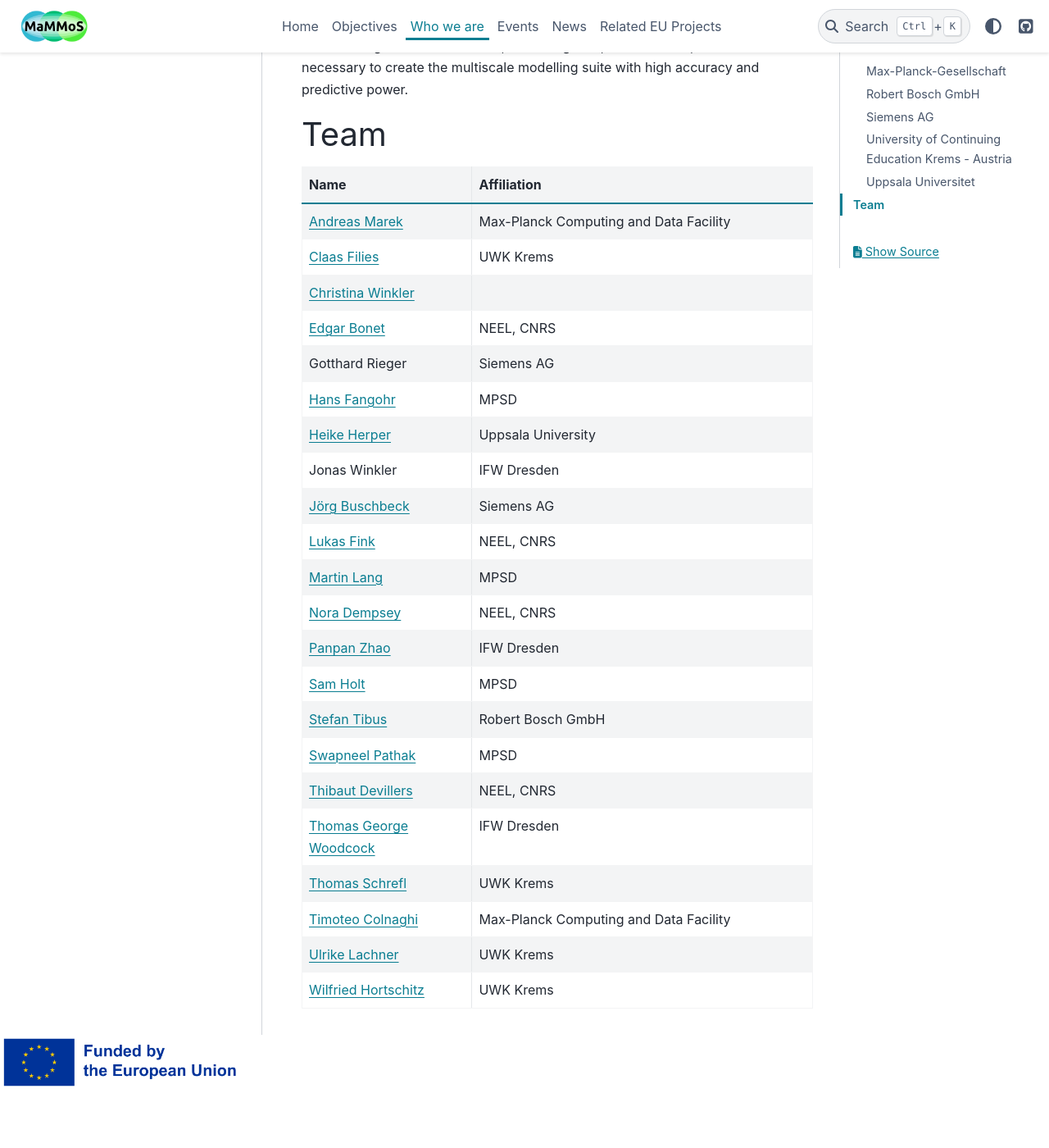
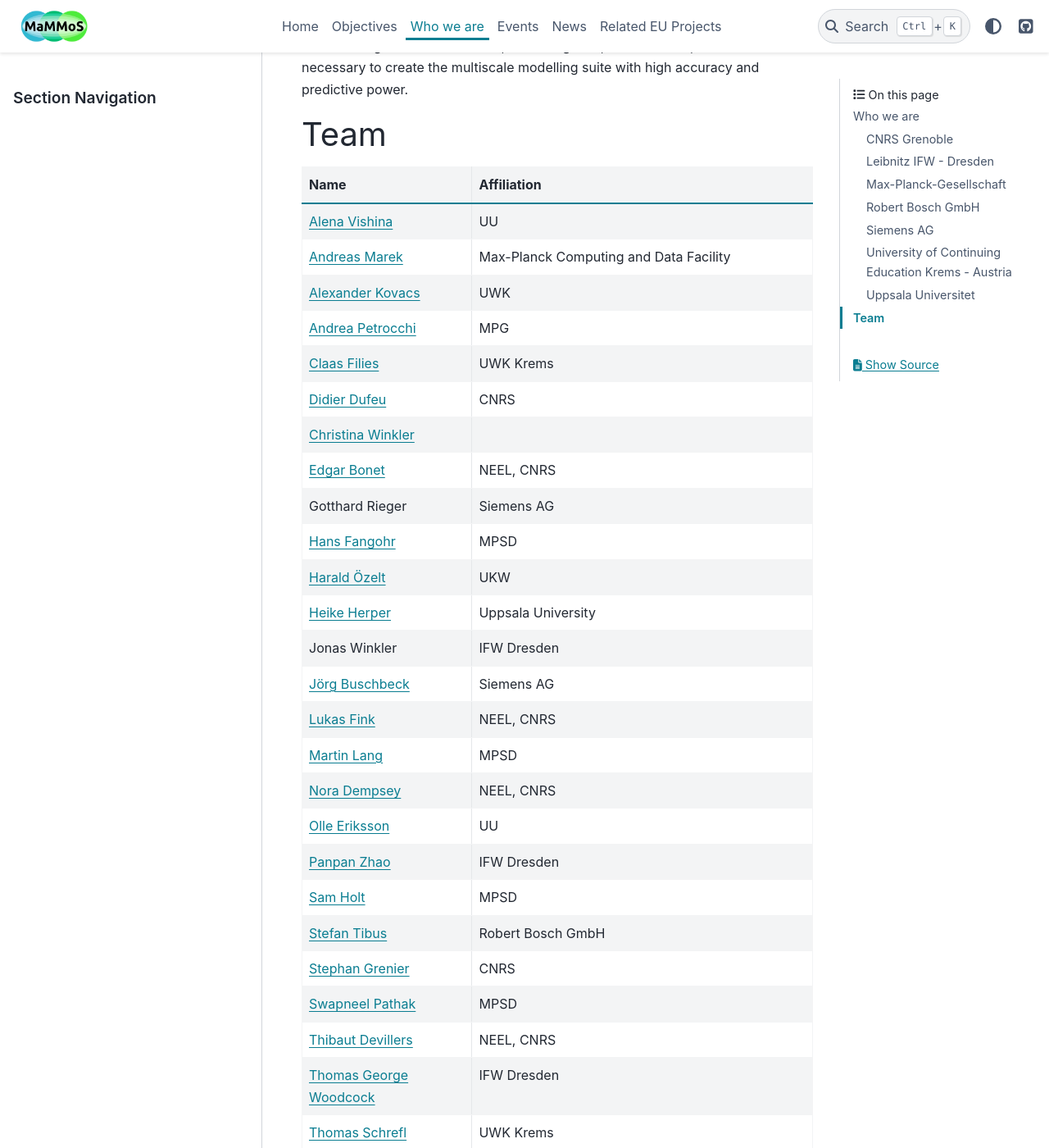
Before and after one commit to MaMMoS-project/MaMMos-project.github.io, a Sphinx documentation site: the page built from source/who-we-are.rst, in a window 1280 px wide and 1400 px high, scrolled down 2529 px. Shown: the whole window at 82% size. Built offline with Sphinx 7.4.7 and the PyData theme 0.15.4, drawn with Linux system fonts in a browser that asks for light colours; before the commit the page ends 3858 px from its top, so only the background shows below that.

Commit message:
extra names

```diff
--- a/source/who-we-are.rst
+++ b/source/who-we-are.rst
@@ -95,21 +95,28 @@
     :header: "Name", "Affiliation"
     :widths: 50, 100
 
+    "`Alena Vishina <https://www.uu.se/en/contact-and-organisation/staff?query=N18-2312>`_", "UU"
     "`Andreas Marek <https://www.mpcdf.mpg.de/person/110526>`_", "Max-Planck Computing and Data Facility"
+    "`Alexander Kovacs <https://www.donau-uni.ac.at/de/universitaet/organisation/mitarbeiterinnen/person/4295279727>`_", "UWK"
+    "`Andrea Petrocchi <https://www.linkedin.com/in/andrea-petrocchi-935997189/?originalSubdomain=de>`_", "MPG"
     "`Claas Filies <https://www.donau-uni.ac.at/de/universitaet/organisation/mitarbeiterinnen/person/4295351041>`_", "UWK Krems"
+    "`Didier Dufeu <https://magnetometrie.cnrs.fr/utilisateurs/ddufeu/>`_", "CNRS"
     "`Christina Winkler <https://christina-winkler.github.io/about.html>`_"
     "`Edgar Bonet <https://www.researchgate.net/profile/Edgar-Bonet>`_", "NEEL, CNRS"
     "Gotthard Rieger", "Siemens AG"
     "`Hans Fangohr <https://www.mpsd.mpg.de/person/109584>`_", "MPSD"
+    "`Harald Özelt <http://wwwpub.donau-uni.ac.at/de/universitaet/organisation/mitarbeiterinnen/person/4295273246>`_", "UKW"
     "`Heike Herper <https://www.uu.se/en/contact-and-organisation/staff?query=N11-709>`_", "Uppsala University"
     "Jonas Winkler", "IFW Dresden"
     "`Jörg Buschbeck <https://www.linkedin.com/in/j%C3%B6rg-buschbeck-96305931/?originalSubdomain=de>`_", "Siemens AG"
     "`Lukas Fink <https://www.linkedin.com/in/dr-lukas-fink-507159236/?original_referer=https%3A%2F%2Fwww%2Ebing%2Ecom%2F&originalSubdomain=de>`_", "NEEL, CNRS"
     "`Martin Lang <https://www.mpsd.mpg.de/person/111499/2736>`_", "MPSD"
     "`Nora Dempsey <https://www.cnrs.fr/en/person/nora-dempsey>`_", "NEEL, CNRS"
+    "`Olle Eriksson <https://www.uu.se/en/contact-and-organisation/staff?query=AA120>`_", "UU"
     "`Panpan Zhao <https://www.researchgate.net/profile/Panpan-Zhao-3>`_", "IFW Dresden"
     "`Sam Holt <https://www.mpsd.mpg.de/person/124786>`_", "MPSD"
     "`Stefan Tibus <https://www.linkedin.com/in/stefantibus/?original_referer=https%3A%2F%2Fwww%2Ebing%2Ecom%2F&originalSubdomain=de>`_", "Robert Bosch GmbH"
+    "`Stephan Grenier <https://www.linkedin.com/in/st%C3%A9phane-grenier-158b2221b/>`_", "CNRS"
     "`Swapneel Pathak <https://www.mpsd.mpg.de/person/122138/2736>`_", "MPSD"
     "`Thibaut Devillers <https://www.linkedin.com/in/thibaut-devillers-5b92065/>`_", "NEEL, CNRS"
     "`Thomas George Woodcock <https://www.ifw-dresden.de/about-us/people/dr-thomas-george-woodcock/>`_", "IFW Dresden"
```
